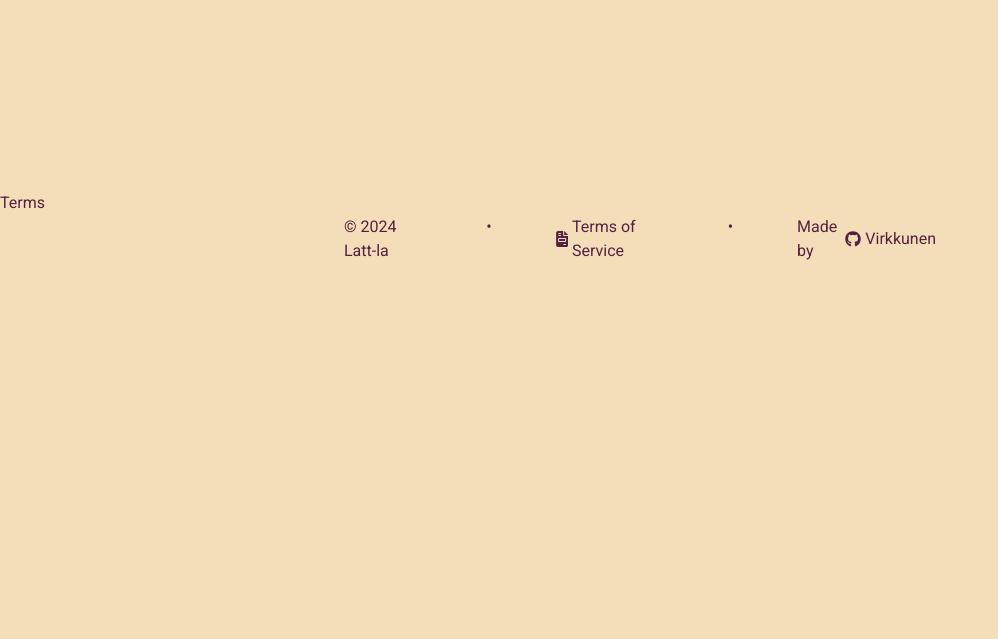
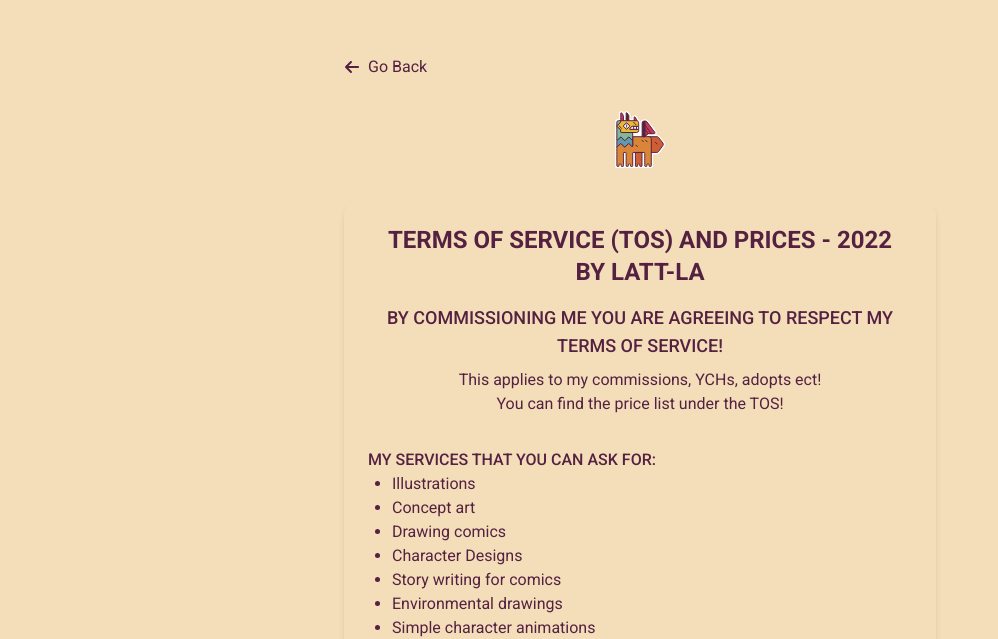
Before and after one commit to latt-la/latt-la.github.io, a React (Vite) app: page /terms in a window 1280 px wide. Shown: the part 161-800 px from the top of the page, without its empty margins (0-998 px from the left). Built offline with nearby package versions, Linux system fonts and the light colour scheme; a web font is replaced by a local one.

Commit message:
initial terms page

```diff
--- a/src/pages/Terms.tsx
+++ b/src/pages/Terms.tsx
@@ -1,7 +1,53 @@
+import { FaArrowLeft } from 'react-icons/fa6';
+import { Link } from 'react-router-dom';
+import LogoWhiteOutline from '../components/logo/LogoWhiteOutline';
+import Block from '../components/Block';
+
 const Terms = () => {
   return (
-    <div>Terms</div>
-  )
-}
+    <>
+      <div className='flex flex-col justify-between p-6 xl:col-start-4 xl:col-span-6 gap-8'>
+        <Link
+          to='/'
+          className='flex flex-row gap-2 items-center'
+        >
+          <FaArrowLeft />
+          <span>Go Back</span>
+        </Link>
+        <div className='flex justify-center'>
+          <LogoWhiteOutline width='50px' />
+        </div>
+        <Block>
+          <div className='flex flex-col justify-center text-center'>
+            <div className='font-bold text-2xl flex flex-col'>
+              <span>TERMS OF SERVICE (TOS) AND PRICES - 2022</span>
+              <span>BY LATT-LA</span>
+            </div>
 
-export default Terms
+            <div className='mt-4 flex flex-col mb-8'>
+              <span className='text-lg font-medium mb-2'>
+                BY COMMISSIONING ME YOU ARE AGREEING TO RESPECT MY TERMS OF SERVICE!
+              </span>
+              <span>This applies to my commissions, YCHs, adopts ect!</span>
+              <span>You can find the price list under the TOS!</span>
+            </div>
+            <div className='flex flex-col text-left'>
+              <span className='font-medium'>MY SERVICES THAT YOU CAN ASK FOR:</span>
+              <ul className='list-disc ml-6'>
+                <li>Illustrations</li>
+                <li>Concept art</li>
+                <li>Drawing comics</li>
+                <li>Character Designs</li>
+                <li>Story writing for comics</li>
+                <li>Environmental drawings</li>
+                <li>Simple character animations</li>
+              </ul>
+            </div>
+          </div>
+        </Block>
+      </div>
+    </>
+  );
+};
+
+export default Terms;
```
